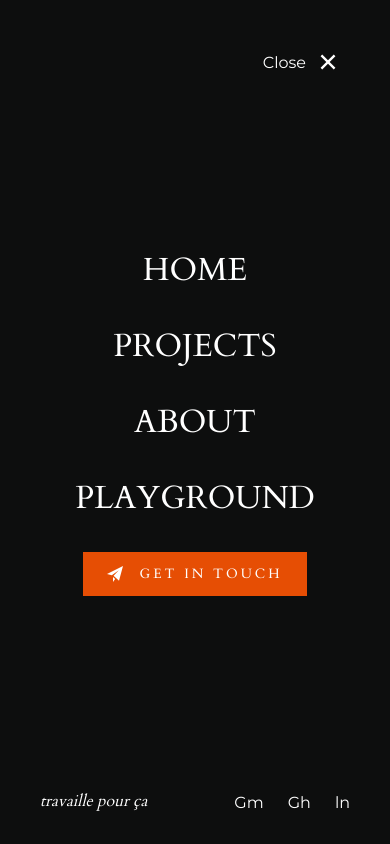
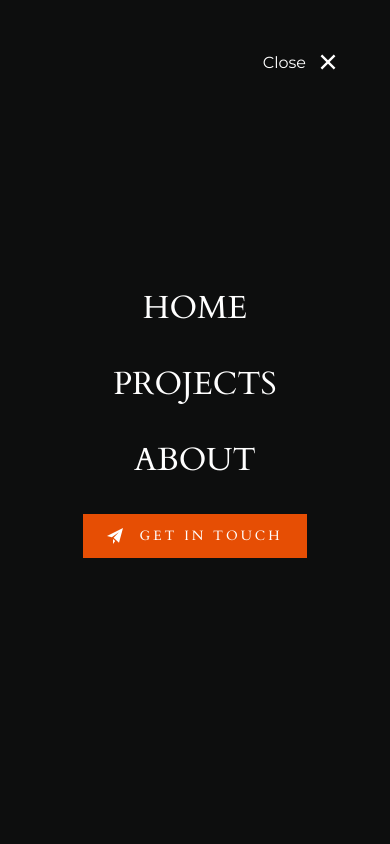
Before and after one commit to Mugambi645/portfolio, a React (Create React App) app: page / in a window 390 px wide. Both pictures are taken after a click on the element 334 px from the left and 60 px from the top of the page. Shown: the top 844 px of the page. Built offline with nearby package versions, Linux system fonts and the light colour scheme.

Commit message:
final changes

```diff
--- a/src/components/Navbar/MobileMenu.js
+++ b/src/components/Navbar/MobileMenu.js
@@ -29,11 +29,9 @@ const MobileMenu = ({ isOpen, toggle }) => {
         <MobileMenuLink to="about" onClick={toggle}>
           About
         </MobileMenuLink>
-        <MobileMenuLink to="playground" onClick={toggle}>
-          Playground
-        </MobileMenuLink>
+
         <MobileButton
-          href="mailto:jerichobantiquete@gmail.com "
+          href="mailto:mugambi645@gmail.com "
           target="_blank"
           rel="noreferrer"
         >
@@ -48,36 +46,36 @@ const MobileMenu = ({ isOpen, toggle }) => {
               >
                 <path d="M24 0l-6 22-8.129-7.239 7.802-8.234-10.458 7.227-7.215-1.754 24-12zm-15 16.668v7.332l3.258-4.431-3.258-2.901z" />
               </svg>
-              get in touch
+              Get in touch
             </span>
           </span>
         </MobileButton>
       </MobileMenuList>
       <MobileSocials>
         <MobileSocial
-          href="mailto:jerichobantiquete@gmail.com"
+          href="mailto:mugambi645@gmail.com"
           target="_blank"
           rel="noopener noreferrer"
         >
-          Gm
+
         </MobileSocial>
         <MobileSocial
-          href="https://github.com/monciego"
+          href="https://github.com/mugambi645"
           target="_blank"
           rel="noopener noreferrer"
         >
-          Gh
+
         </MobileSocial>
 
         <MobileSocial
-          href="https://www.linkedin.com/in/jericho-bantiquete-450541179/"
+          href="https://www.linkedin.com/in/patrick-mugambi-172b171a0/"
           target="_blank"
           rel="noopener noreferrer"
         >
-          ln
+
         </MobileSocial>
       </MobileSocials>
-      <MobileQuote>travaille pour ça</MobileQuote>
+      <MobileQuote></MobileQuote>
     </MobileMenuContainer>
   );
 };
```
